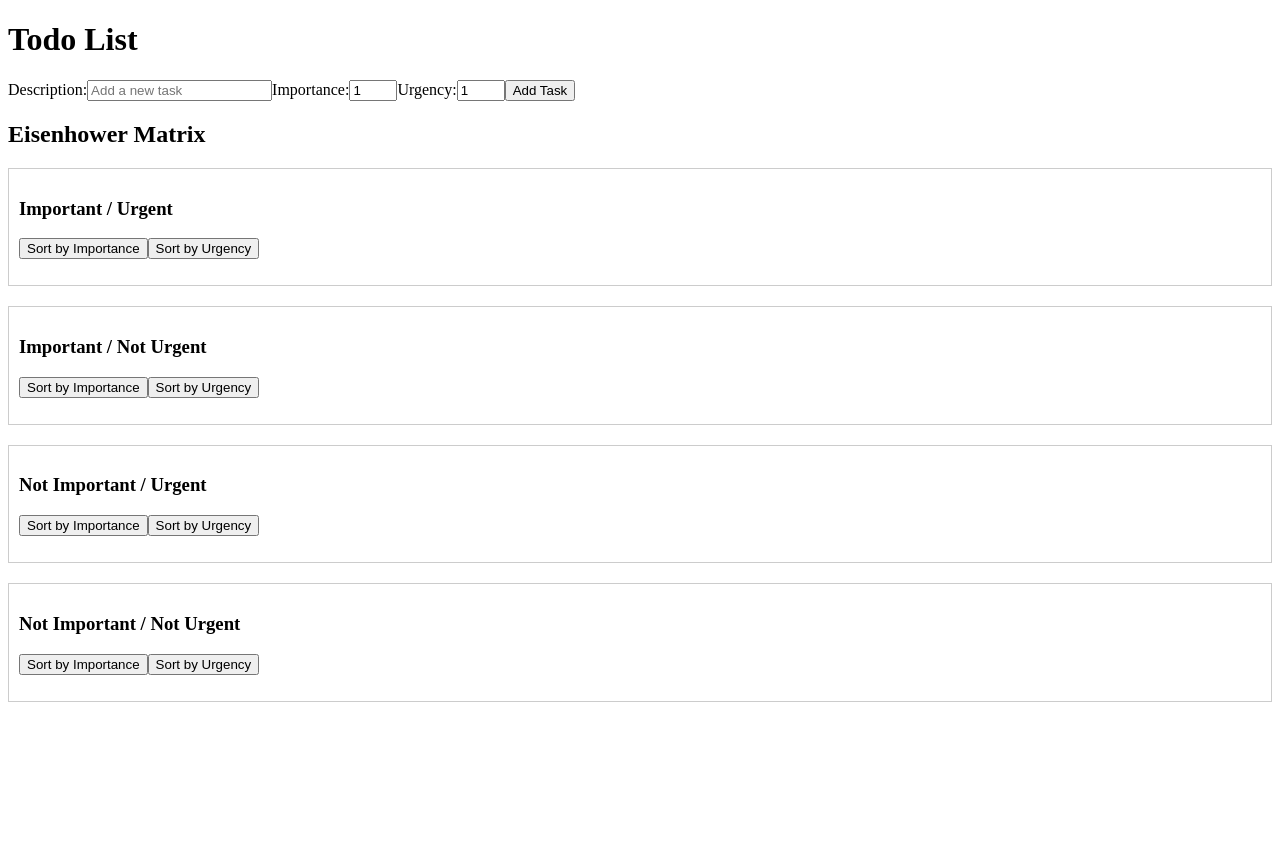
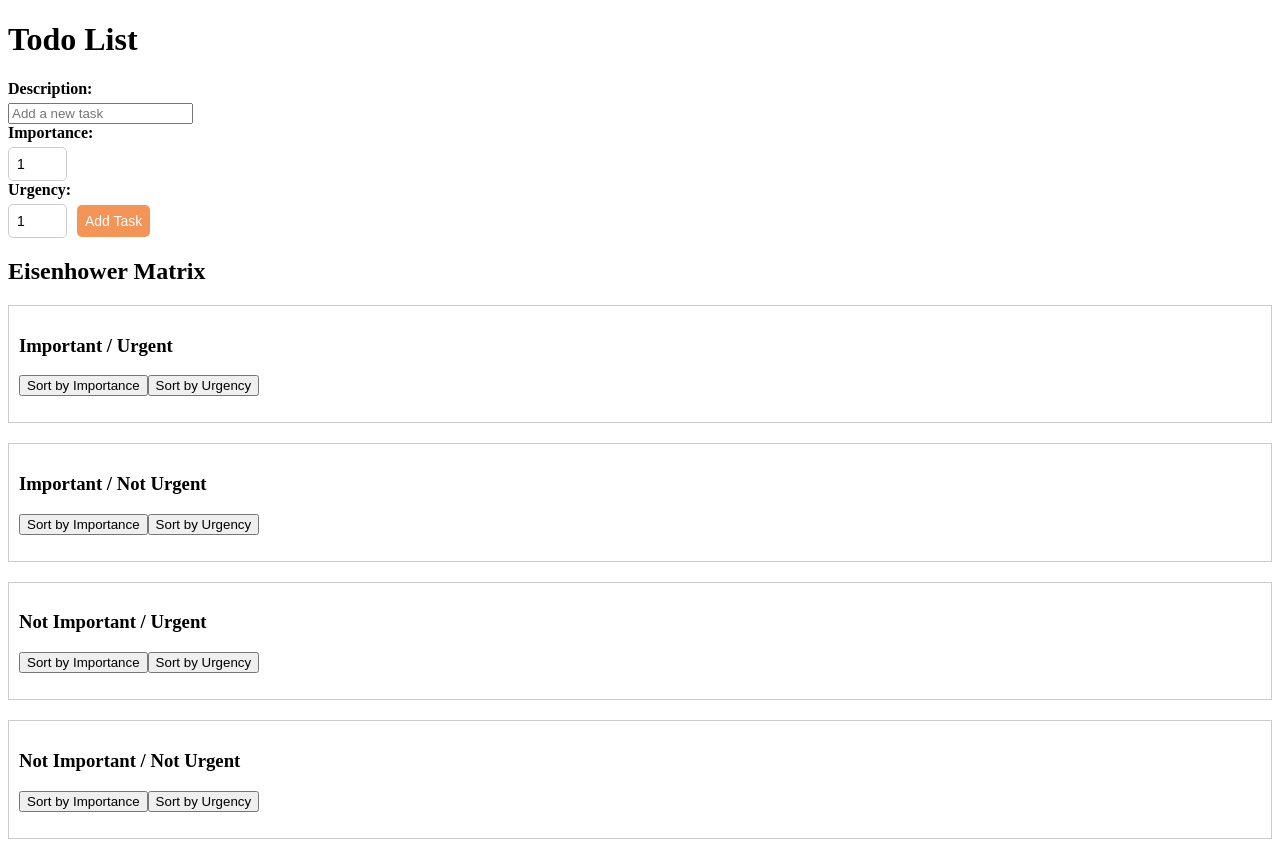
Before and after one commit to Jonathan-Harker/Ellie-Org, a Vue app: page / in a window 1280 px wide. Before the commit the page ends 800 px from the top, so only its background shows below. Built offline with nearby package versions, Linux system fonts and the light colour scheme.

Commit message:
fix: add css

```diff
--- a/src/components/TodoList.vue
+++ b/src/components/TodoList.vue
@@ -1,7 +1,7 @@
 <template>
     <div>
         <h1>Todo List</h1>
-    <div class="add-tasgk">
+    <div class="add-task">
       <label for="newTaskDescription">Description:</label>
       <input
         id="newTaskDescription"
```
